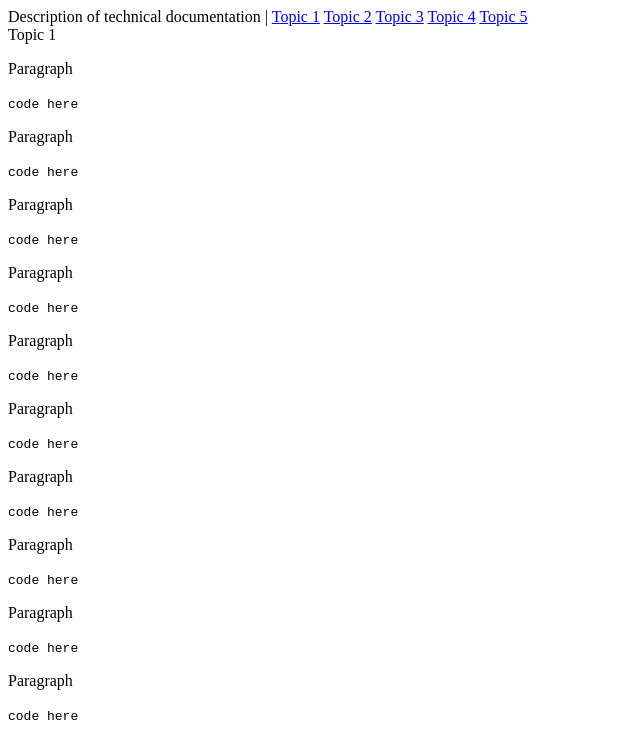
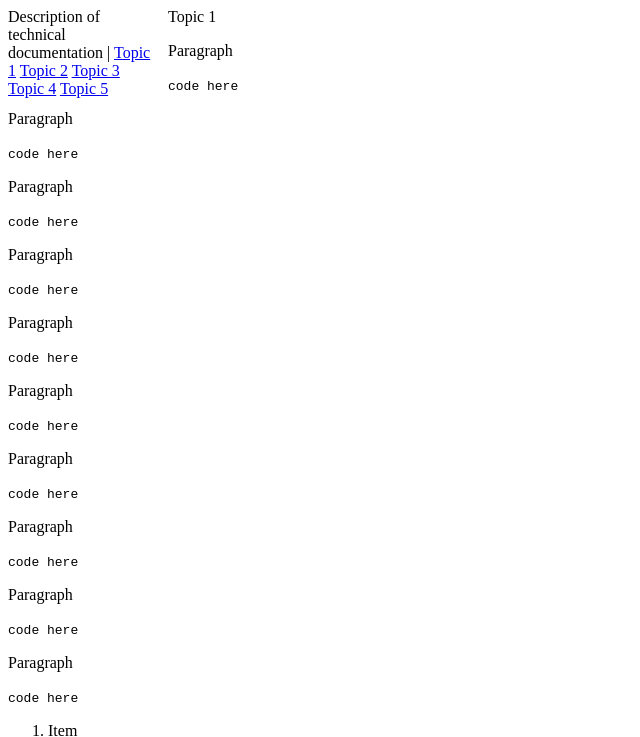
Before and after one commit to Meltrust/workingWithJorge, a plain HTML site: page index.html in a window 1280 px wide. Shown: the top 737 px of the page, without its empty margins (0-640 px from the left). Drawn offline with Linux system fonts and the light colour scheme.

Commit message:
Added some style

```diff
--- a/css/style.css
+++ b/css/style.css
@@ -0,0 +1,14 @@
+        @media only screen and (max-width: 600px) {
+            body {
+                background-color: #ffffff;
+            }
+        }
+
+        nav {
+            width: 150px;
+            float: left;
+            display: inline;
+            margin: 0;
+            padding: 0;
+            margin-right: 10px;
+        }
--- a/index.html
+++ b/index.html
@@ -8,13 +8,15 @@
 </head>
 
 <body>
-    <nav id="navbar" >
-      <header >Description of technical documentation</a> |
-        <a class="nav-link" href= #[Topic_1] >Topic 1</a>
-        <a  class="nav-link" href= #[Topic_2]>Topic 2</a>
-        <a  class="nav-link" href= #[Topic_3]>Topic 3</a>
-        <a  class="nav-link" href= #[Topic_4]>Topic 4</a>
-        <a  class="nav-link" href= #[Topic_5]>Topic 5</a>
+
+
+    <nav style="float:left;" id="navbar">
+        <header>Description of technical documentation</a> |
+            <a class="nav-link" href="#Topic_1">Topic 1</a>
+            <a class="nav-link" href="#Topic_2">Topic 2</a>
+            <a class="nav-link" href="#Topic_3">Topic 3</a>
+            <a class="nav-link" href="#Topic_4">Topic 4</a>
+            <a class="nav-link" href="#Topic_5">Topic 5</a>
     </nav>
 
 
```
